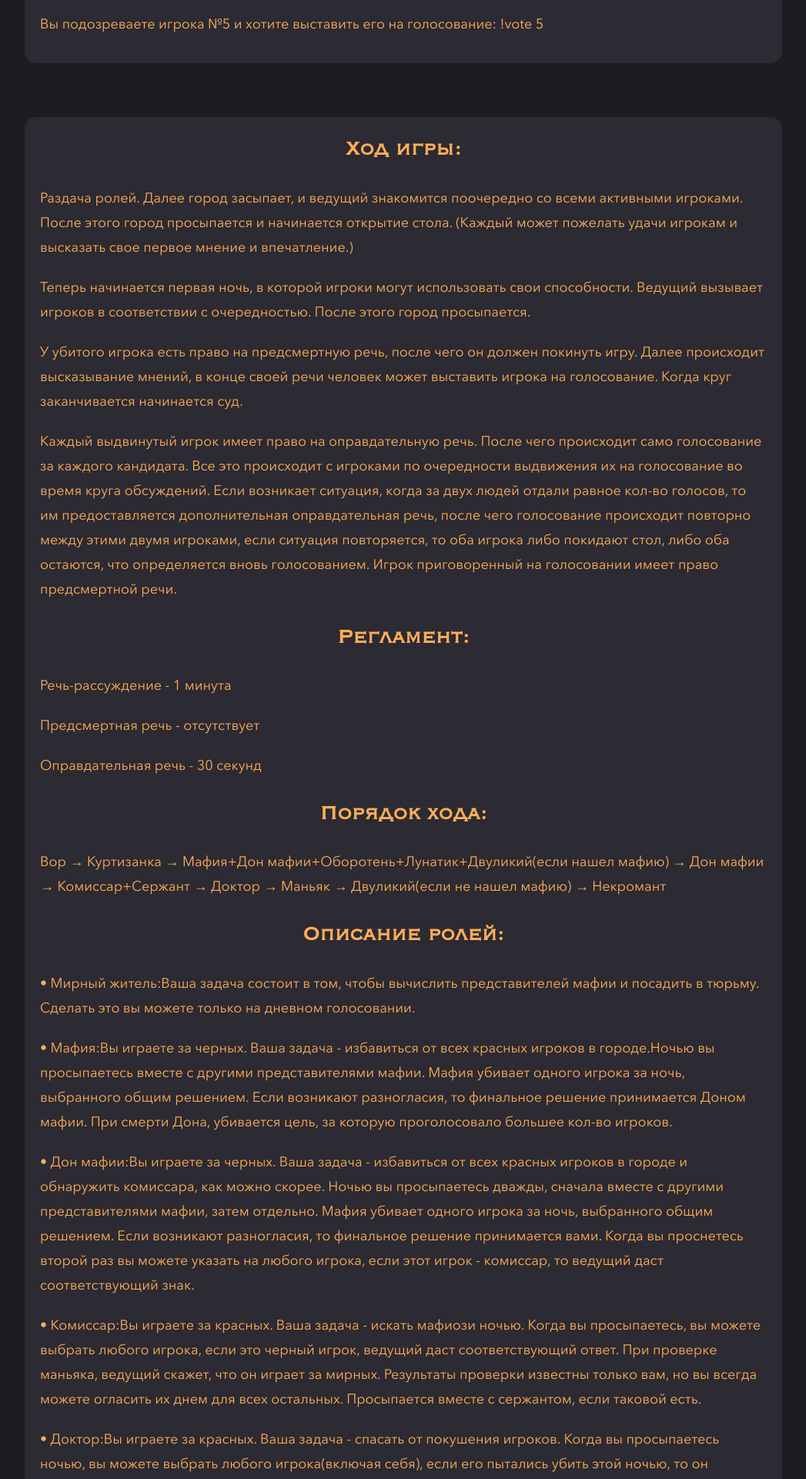
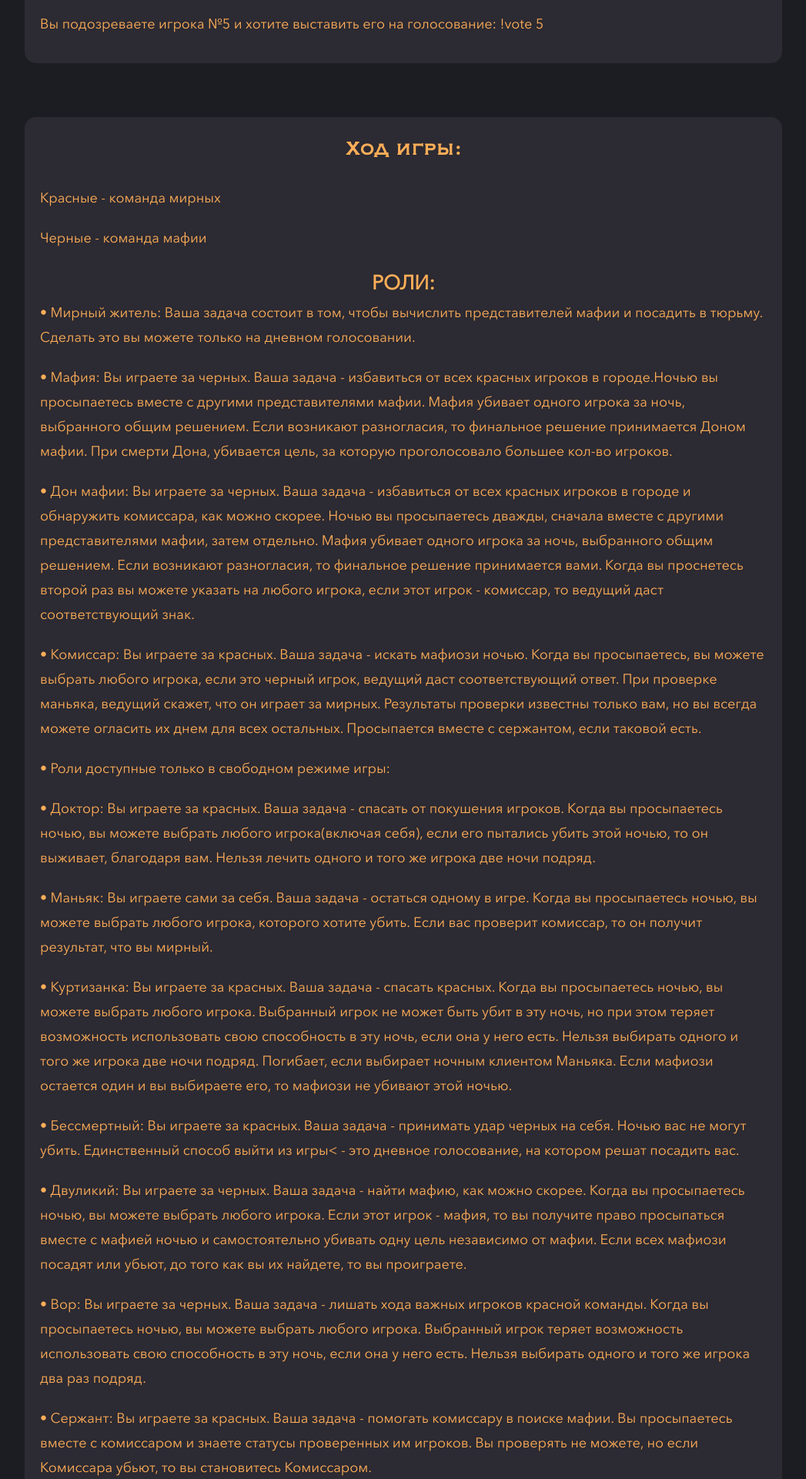
Before and after one commit to BetKill/noiremafia, a PHP site: page /call.php in a window 1280 px wide. Shown: the part 1672-3593 px from the top of the page at 77% size, without its empty margins (116-1163 px from the left). Run offline with PHP 8.4, Linux system fonts and the light colour scheme; some web fonts are replaced.

Commit message:
Update call.php

```diff
--- a/call.php
+++ b/call.php
@@ -116,43 +116,38 @@
         <div class='container__1'>
           <div class="content__text break cancel">
               <h2 class="txt1">Ход игры:</h2>
-              <p>Раздача ролей. Далее город засыпает, и ведущий знакомится поочередно со всеми активными игроками. После этого город просыпается и начинается открытие стола. (Каждый может пожелать удачи игрокам и высказать свое первое мнение и впечатление.)</p>
-              <p >Теперь начинается первая ночь, в которой игроки могут использовать свои способности. Ведущий вызывает игроков в соответствии с очередностью. После этого город просыпается.</p>
-              <p >У убитого игрока есть право на предсмертную речь, после чего он должен покинуть игру. Далее происходит высказывание мнений, в конце своей речи человек может выставить игрока на голосование. Когда круг заканчивается начинается суд.</p>
-              <p >Каждый выдвинутый игрок имеет право на оправдательную речь. После чего происходит само голосование за каждого кандидата. Все это происходит с игроками по очередности выдвижения их на голосование во время круга обсуждений. Если возникает ситуация, когда за двух людей отдали равное кол-во голосов, то им предоставляется дополнительная оправдательная речь, после чего голосование происходит повторно между этими двумя игроками, если ситуация повторяется, то оба игрока либо покидают стол, либо оба остаются, что определяется вновь голосованием. Игрок приговоренный на голосовании имеет право предсмертной речи.</p>
-              <h2 >Регламент:</h2>
-              <p>Речь-рассуждение - 1 минута</p>
-              <p>Предсмертная речь - отсутствует</p>
-              <p>Оправдательная речь - 30 секунд</p>
-              <p><h2 class="txt1">Порядок хода:</h2></p>
-              <p>Вор  → Куртизанка → Мафия+Дон мафии+Оборотень+Лунатик+Двуликий(если нашел мафию) → Дон мафии → Комиссар+Сержант → Доктор → Маньяк → Двуликий(если не нашел мафию) → Некромант</p>
-              <p><h2 class="txt1">Описание ролей:</h2></p>
-              <p>&bull; Мирный житель:Ваша задача состоит в том, чтобы вычислить представителей мафии и посадить в тюрьму. Сделать это вы можете только на дневном голосовании.</p>
-              <p></p>
-              <p>&bull; Мафия:Вы играете за черных. Ваша задача - избавиться от всех красных игроков в городе.Ночью вы просыпаетесь вместе с другими представителями мафии. Мафия убивает одного игрока за ночь, выбранного общим решением. Если возникают разногласия, то финальное решение принимается Доном мафии. При смерти Дона, убивается цель, за которую проголосовало большее кол-во игроков.</p>
-              <p></p>
-              <p>&bull; Дон мафии:Вы играете за черных. Ваша задача - избавиться от всех красных игроков в городе и обнаружить комиссара, как можно скорее. Ночью вы просыпаетесь дважды, сначала вместе с другими представителями мафии, затем отдельно. Мафия убивает одного игрока за ночь, выбранного общим решением. Если возникают разногласия, то финальное решение принимается вами. Когда вы проснетесь второй раз вы можете указать на любого игрока, если этот игрок - комиссар, то ведущий даст соответствующий знак.</p>
-              <p></p>
-              <p>&bull; Комиссар:Вы играете за красных. Ваша задача - искать мафиози ночью. Когда вы просыпаетесь, вы можете выбрать любого игрока, если это черный игрок, ведущий даст соответствующий ответ. При проверке маньяка, ведущий скажет, что он играет за мирных. Результаты проверки известны только вам, но вы всегда можете огласить их днем для всех остальных. Просыпается вместе с сержантом, если таковой есть.</p>
-              <p></p>
-              <p>&bull; Доктор:Вы играете за красных. Ваша задача - спасать от покушения игроков. Когда вы просыпаетесь ночью, вы можете выбрать любого игрока(включая себя), если его пытались убить этой ночью, то он выживает, благодаря вам. Нельзя лечить одного и того же игрока две ночи подряд.</p>
-              <p></p>
-              <p>&bull; Маньяк:Вы играете сами за себя. Ваша задача - остаться одному в игре. Когда вы просыпаетесь ночью, вы можете выбрать любого игрока, которого хотите убить. Если вас проверит комиссар, то он получит результат, что вы мирный</p>
-              <p></p>
-              <p>&bull; Куртизанка:Вы играете за красных. Ваша задача - спасать красных. Когда вы просыпаетесь ночью, вы можете выбрать любого игрока. Выбранный игрок не может быть убит в эту ночь, но при этом теряет возможность использовать свою способность в эту ночь, если она у него есть. Нельзя выбирать одного и того же игрока две ночи подряд. Погибает, если выбирает ночным клиентом Маньяка. Если мафиози остается один и вы выбираете его, то мафиози не убивают этой ночью.</p>
-              <p></p>
-              <p>&bull; Бессмертный:Вы играете за красных. Ваша задача - принимать удар черных на себя. Ночью вас не могут убить. Единственный способ выйти из игры - это дневное голосование, на котором решат посадить вас.</p>
-              <p>Двуликий:Вы играете за черных. Ваша задача - найти мафию, как можно скорее. Когда вы просыпаетесь ночью, вы можете выбрать любого игрока. Если этот игрок - мафия, то вы получите право просыпаться вместе с мафией ночью и самостоятельно убивать одну цель независимо от мафии. Если всех мафиози посадят или убьют, до того как вы их найдете, то вы проиграете.</p>
-              <p></p>
-              <p>&bull; Некромант:Вы играете за красных. Ваша задача - выбрать нужного человека и вовремя его воскресить. Пока вы живы, все убитые красные могут голосовать половинками голосов. Кроме того, один раз за игру, раскрывшись, вы можете воскресить любого убитого игрока. После вскрытия &ndash; Некромант теряет свой статус, а убитые красные перестают голосовать.</p>
-              </p>
-              <p>&bull; Лунатик:Вы играете за красных. Ваша задача - выдавать себя за мафиози, как можно дольше. Ночью вы просыпаетесь вместе с мафией и участвуете в голосовании. Вы не должны никому говорить свою роль, и кто является мафией. Если вас убивают ночью мафиози, то они сразу получают право убить еще одного игрока, а вы выходите из игры.</p>
-              <p></p>
-              <p>&bull; Вор:Вы играете за черных. Ваша задача - лишать хода важных игроков красной команды. Когда вы просыпаетесь ночью, вы можете выбрать любого игрока. Выбранный игрок теряет возможность использовать свою способность в эту ночь, если она у него есть. Нельзя выбирать одного и того же игрока два раз подряд.</p>
-              <p></p>
-              <p>&bull; Сержант:Вы играете за красных. Ваша задача - помогать комиссару в поиске мафии. Вы просыпаетесь вместе с комиссаром и знаете статусы проверенных им игроков. Вы проверять не можете, но если Комиссара убьют, то вы становитесь Комиссаром.</p>
-              <p></p>
-              <p>&bull; Оборотень:Вы играете за черных. Ваша задача - избавиться от всех красных игроков в городе. Пока жива мафия, у вас нет никаких способностей, вы просто просыпаетесь вместе с мафией, но в голосовании не участвуете. Проверки комиссара покажут, что вы мирный житель. Когда все мафиози выйдут из игры, то вы сможете просыпаться ночью и убивать игроков.</p>
+<p>Красные - команда мирных</p>
+<p>Черные - команда мафии</p>
+<h3 class = "txt1">РОЛИ:</h3>
+<p>&bull; Мирный житель: Ваша задача состоит в том, чтобы вычислить представителей мафии и посадить в тюрьму. Сделать это вы можете только на дневном голосовании.</p>
+<p>&bull; Мафия: Вы играете за черных. Ваша задача - избавиться от всех красных игроков в городе.Ночью вы просыпаетесь вместе с другими представителями мафии. Мафия убивает одного игрока за ночь, выбранного общим решением. Если возникают разногласия, то финальное решение принимается Доном мафии. При смерти Дона, убивается цель, за которую проголосовало большее кол-во игроков.</p>
+<p>&bull; Дон мафии: Вы играете за черных. Ваша задача - избавиться от всех красных игроков в городе и обнаружить комиссара, как можно скорее. Ночью вы просыпаетесь дважды, сначала вместе с другими представителями мафии, затем отдельно. Мафия убивает одного игрока за ночь, выбранного общим решением. Если возникают разногласия, то финальное решение принимается вами. Когда вы проснетесь второй раз вы можете указать на любого игрока, если этот игрок - комиссар, то ведущий даст соответствующий знак.</p>
+
+<p>&bull; Комиссар: Вы играете за красных. Ваша задача - искать мафиози ночью. Когда вы просыпаетесь, вы можете выбрать любого игрока, если это черный игрок, ведущий даст соответствующий ответ. При проверке маньяка, ведущий скажет, что он играет за мирных. Результаты проверки известны только вам, но вы всегда можете огласить их днем для всех остальных. Просыпается вместе с сержантом, если таковой есть.</p>
+
+<p>&bull; Роли доступные только в свободном режиме игры: </p>
+
+<p>&bull; Доктор: Вы играете за красных. Ваша задача - спасать от покушения игроков. Когда вы просыпаетесь ночью, вы можете выбрать любого игрока(включая себя), если его пытались убить этой ночью, то он выживает, благодаря вам. Нельзя лечить одного и того же игрока две ночи подряд.</p>
+<p>&bull; Маньяк: Вы играете сами за себя. Ваша задача - остаться одному в игре. Когда вы просыпаетесь ночью, вы можете выбрать любого игрока, которого хотите убить. Если вас проверит комиссар, то он получит результат, что вы мирный.</p>
+
+<p>&bull; Куртизанка: Вы играете за красных. Ваша задача - спасать красных. Когда вы просыпаетесь ночью, вы можете выбрать любого игрока. Выбранный игрок не может быть убит в эту ночь, но при этом теряет возможность использовать свою способность в эту ночь, если она у него есть. Нельзя выбирать одного и того же игрока две ночи подряд. Погибает, если выбирает ночным клиентом Маньяка. Если мафиози остается один и вы выбираете его, то мафиози не убивают этой ночью.</p>
+
+<p>&bull; Бессмертный: Вы играете за красных. Ваша задача - принимать удар черных на себя. Ночью вас не могут убить. Единственный способ выйти из игры< - это дневное голосование, на котором решат посадить вас.</p>
+
+<p>&bull; Двуликий: Вы играете за черных. Ваша задача - найти мафию, как можно скорее. Когда вы просыпаетесь ночью, вы можете выбрать любого игрока. Если этот игрок - мафия, то вы получите право просыпаться вместе с мафией ночью и самостоятельно убивать одну цель независимо от мафии. Если всех мафиози посадят или убьют, до того как вы их найдете, то вы проиграете.</p>
+<p>&bull; Вор: Вы играете за черных. Ваша задача - лишать хода важных игроков красной команды. Когда вы просыпаетесь ночью, вы можете выбрать любого игрока. Выбранный игрок теряет возможность использовать свою способность в эту ночь, если она у него есть. Нельзя выбирать одного и того же игрока два раз подряд.</p>
+
+<p>&bull; Сержант: Вы играете за красных. Ваша задача - помогать комиссару в поиске мафии. Вы просыпаетесь вместе с комиссаром и знаете статусы проверенных им игроков. Вы проверять не можете, но если Комиссара убьют, то вы становитесь Комиссаром.</p>
+
+<p>&bull; Оборотень: Вы играете за черных. Ваша задача - избавиться от всех красных игроков в городе. Пока жива мафия, у вас нет никаких способностей, вы< просто просыпаетесь вместе с мафией, но в голосовании не участвуете. Проверки комиссара покажут, что вы мирный житель. Когда все мафиози выйдут из игры, то вы сможете просыпаться ночью и убивать игроков.</p>
+<h3 class = "txt1">ХОД ИГРЫ:</h3>
+<h4>Раздача ролей.</h4>
+<p>Далее город засыпает, и ведущий знакомится поочередно со всеми активными игроками. После этого город просыпается и начинается открытие стола. Каждый может пожелать удачи игрокам и высказать свое первое мнение и впечатление.
+<p >Теперь начинается первая ночь, в которой игроки могут использовать свои способности. Ведущий вызывает игроков в соответствии с очередностью. После этого город просыпается. У убитого игрока есть право на предсмертную речь, после чего он должен покинуть игру.
+<p>Далее происходит высказывание мнений, в конце своей речи человек может выставить игрока на голосование. Когда круг заканчивается начинается суд. Каждый выдвинутый игрок имеет право на оправдательную речь.
+<p>После чего происходит само голосование за каждого кандидата. Все это происходит с игроками по очередности выдвижения их на голосование во время круга обсуждений.  Если возникает ситуация, когда за двух людей отдали равное кол-во голосов, то им предоставляется дополнительная оправдательная речь, после чего голосование происходит повторно между этими двумя игроками, если ситуация повторяется, то оба игрока либо покидают стол, либо оба остаются, что определяется вновь голосованием. Игрок приговоренный на голосовании имеет право предсмертной речи.</p>
+<p>Далее игра продолжается в том же ключе</p>
+<p>Преждевременная победа черных:  Равное кол-во черных игроков и красных</p>
               </div>
           </div>
       </div>
```
